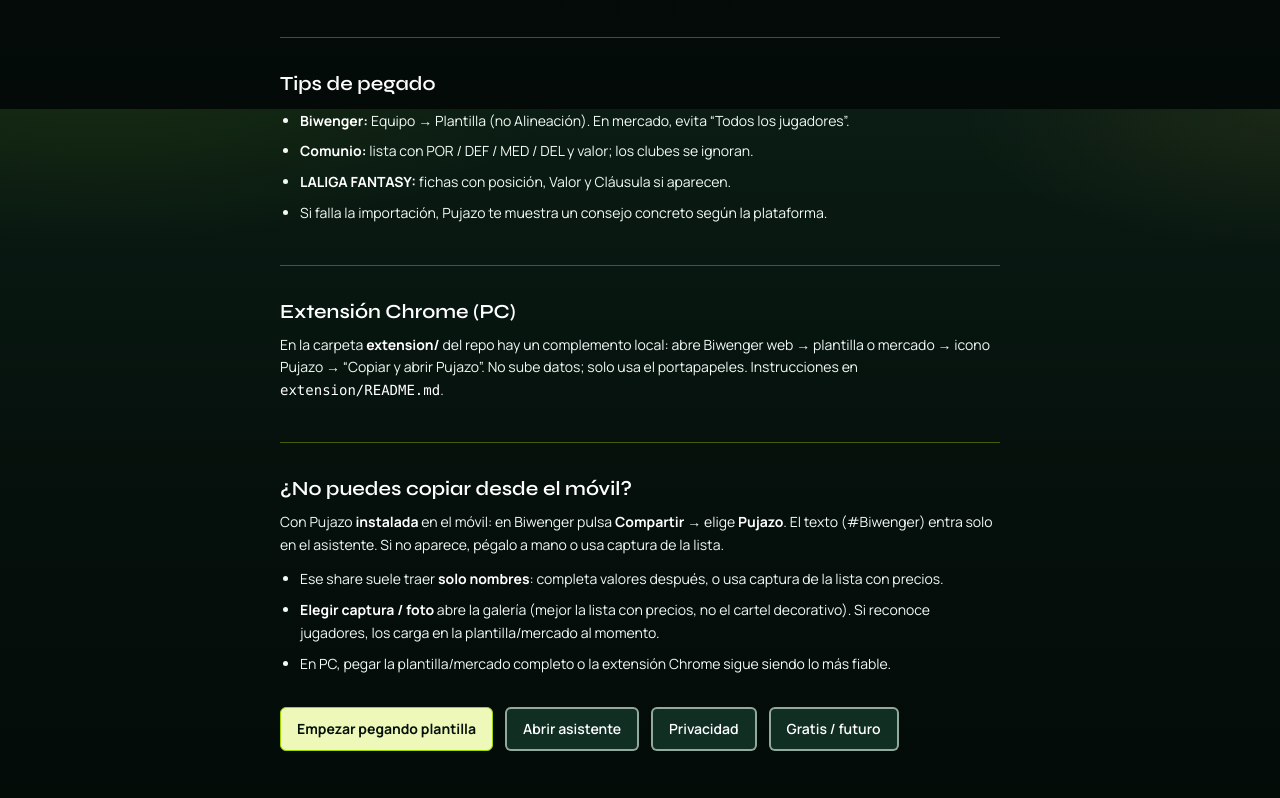
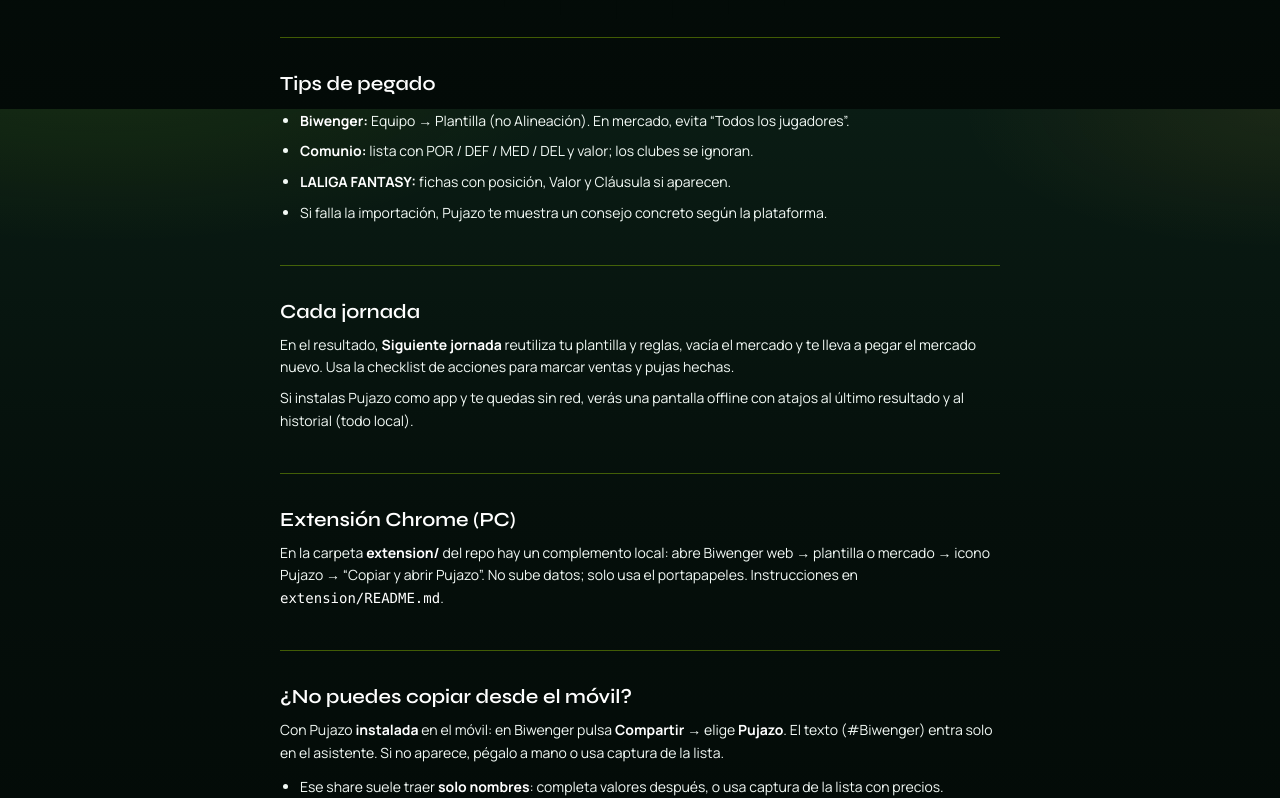
Before and after one commit to titicuevas/Pujazo, a Next.js app: page /como-usar in a window 1280 px wide. Shown: the part 691-1489 px from the top of the page. Built offline with nearby package versions, Linux system fonts and the light colour scheme; no server answers.

Commit message:
feat: pantalla offline de la PWA con atajos locales
Si no hay red, el service worker sirve offline.html y cachea resultado/historial para seguir consultando el plan en el dispositivo.

Co-authored-by: Cursor <cursoragent@cursor.com>

```diff
--- /dev/null
+++ b/public/offline.html
@@ -0,0 +1,122 @@
+<!doctype html>
+<html lang="es">
+  <head>
+    <meta charset="utf-8" />
+    <meta name="viewport" content="width=device-width, initial-scale=1, viewport-fit=cover" />
+    <meta name="theme-color" content="#0b1f17" />
+    <title>Sin conexión · Pujazo</title>
+    <style>
+      :root {
+        color-scheme: dark;
+        --bg: #050f0b;
+        --lime: #9fd400;
+        --foam: #f3faf6;
+        --mist: #d7ebe0;
+        --ink: #fff;
+        --line: rgba(159, 212, 0, 0.35);
+        --panel: rgba(16, 48, 36, 0.92);
+      }
+      * {
+        box-sizing: border-box;
+      }
+      body {
+        margin: 0;
+        min-height: 100vh;
+        display: grid;
+        place-items: center;
+        padding: 24px;
+        padding-bottom: max(24px, env(safe-area-inset-bottom));
+        font-family: "Avenir Next", "Segoe UI", system-ui, sans-serif;
+        background:
+          radial-gradient(ellipse at top, rgba(159, 212, 0, 0.12), transparent 55%),
+          var(--bg);
+        color: var(--foam);
+      }
+      main {
+        width: min(420px, 100%);
+        border: 1px solid var(--line);
+        border-radius: 16px;
+        background: var(--panel);
+        padding: 22px 20px;
+      }
+      h1 {
+        margin: 0;
+        font-size: 1.6rem;
+        color: var(--lime);
+      }
+      p {
+        margin: 12px 0 0;
+        line-height: 1.5;
+        color: var(--mist);
+        font-size: 0.95rem;
+      }
+      ul {
+        margin: 14px 0 0;
+        padding-left: 1.15rem;
+        color: var(--foam);
+        font-size: 0.9rem;
+        line-height: 1.45;
+      }
+      .actions {
+        display: grid;
+        gap: 8px;
+        margin-top: 18px;
+      }
+      a,
+      button {
+        appearance: none;
+        display: block;
+        width: 100%;
+        text-align: center;
+        text-decoration: none;
+        border-radius: 10px;
+        padding: 11px 14px;
+        font-weight: 700;
+        font-size: 0.95rem;
+        cursor: pointer;
+        border: 0;
+      }
+      .primary {
+        background: #eef8b8;
+        color: #04110c;
+      }
+      .secondary {
+        background: transparent;
+        color: var(--ink);
+        border: 1px solid var(--line);
+      }
+      .note {
+        margin-top: 14px;
+        font-size: 0.8rem;
+        color: var(--mist);
+      }
+    </style>
+  </head>
+  <body>
+    <main>
+      <h1>Sin conexión</h1>
+      <p>
+        Pujazo no puede cargar esta pantalla ahora. Tus datos siguen en este
+        dispositivo (borrador, historial y último plan).
+      </p>
+      <ul>
+        <li>Si ya visitaste el resultado o el historial, prueba esos atajos.</li>
+        <li>Cuando vuelva la red, recarga para seguir analizando.</li>
+      </ul>
+      <div class="actions">
+        <button type="button" class="primary" id="retry">Reintentar</button>
+        <a class="secondary" href="/resultado">Abrir último resultado</a>
+        <a class="secondary" href="/historial">Abrir historial</a>
+        <a class="secondary" href="/">Inicio</a>
+      </div>
+      <p class="note">
+        Modo local: sin cuenta y sin subir tu liga a un servidor de Pujazo.
+      </p>
+    </main>
+    <script>
+      document.getElementById("retry").addEventListener("click", function () {
+        location.reload();
+      });
+    </script>
+  </body>
+</html>
--- a/public/sw.js
+++ b/public/sw.js
@@ -1,19 +1,33 @@
 /* Service worker mínimo: cache de shell para instalación PWA.
    No guarda plantillas ni análisis (siguen en localStorage de la página). */
-const CACHE = "pujazo-shell-v2";
-const PRECACHE = ["/", "/analizar", "/manifest.webmanifest", "/icons/icon-192.png"];
+const CACHE = "pujazo-shell-v3";
+const PRECACHE = [
+  "/",
+  "/analizar",
+  "/resultado",
+  "/historial",
+  "/offline.html",
+  "/manifest.webmanifest",
+  "/icons/icon-192.png",
+];
 
 self.addEventListener("install", (event) => {
   event.waitUntil(
-    caches.open(CACHE).then((cache) => cache.addAll(PRECACHE)).then(() => self.skipWaiting()),
+    caches
+      .open(CACHE)
+      .then((cache) => cache.addAll(PRECACHE))
+      .then(() => self.skipWaiting()),
   );
 });
 
 self.addEventListener("activate", (event) => {
   event.waitUntil(
-    caches.keys().then((keys) =>
-      Promise.all(keys.filter((k) => k !== CACHE).map((k) => caches.delete(k))),
-    ).then(() => self.clients.claim()),
+    caches
+      .keys()
+      .then((keys) =>
+        Promise.all(keys.filter((k) => k !== CACHE).map((k) => caches.delete(k))),
+      )
+      .then(() => self.clients.claim()),
   );
 });
 
@@ -24,8 +38,11 @@ self.addEventListener("fetch", (event) => {
   const url = new URL(request.url);
   if (url.origin !== self.location.origin) return;
 
-  // HTML: red primero, cache de respaldo
-  if (request.mode === "navigate" || request.headers.get("accept")?.includes("text/html")) {
+  // HTML: red primero, cache de la ruta, si falla → offline.html
+  if (
+    request.mode === "navigate" ||
+    request.headers.get("accept")?.includes("text/html")
+  ) {
     event.respondWith(
       fetch(request)
         .then((response) => {
@@ -33,7 +50,19 @@ self.addEventListener("fetch", (event) => {
           void caches.open(CACHE).then((cache) => cache.put(request, copy));
           return response;
         })
-        .catch(() => caches.match(request).then((r) => r || caches.match("/"))),
+        .catch(async () => {
+          const cached = await caches.match(request);
+          if (cached) return cached;
+          const home = await caches.match("/");
+          if (home) return home;
+          return (
+            (await caches.match("/offline.html")) ||
+            new Response("Sin conexión", {
+              status: 503,
+              headers: { "Content-Type": "text/plain; charset=utf-8" },
+            })
+          );
+        }),
     );
     return;
   }
--- a/src/app/como-usar/page.tsx
+++ b/src/app/como-usar/page.tsx
@@ -81,6 +81,23 @@ export default function ComoUsarPage() {
 
         <section className="mt-10 border-t border-[var(--line)] pt-8">
           <h2 className="font-display text-xl font-semibold text-ink">
+            Cada jornada
+          </h2>
+          <p className="mt-2 text-sm leading-relaxed text-foam">
+            En el resultado,{" "}
+            <strong className="text-ink">Siguiente jornada</strong> reutiliza
+            tu plantilla y reglas, vacía el mercado y te lleva a pegar el
+            mercado nuevo. Usa la checklist de acciones para marcar ventas y
+            pujas hechas.
+          </p>
+          <p className="mt-2 text-sm leading-relaxed text-foam">
+            Si instalas Pujazo como app y te quedas sin red, verás una pantalla
+            offline con atajos al último resultado y al historial (todo local).
+          </p>
+        </section>
+
+        <section className="mt-10 border-t border-[var(--line)] pt-8">
+          <h2 className="font-display text-xl font-semibold text-ink">
             Extensión Chrome (PC)
           </h2>
           <p className="mt-2 text-sm leading-relaxed text-foam">
--- a/src/app/precios/page.tsx
+++ b/src/app/precios/page.tsx
@@ -13,6 +13,7 @@ const freeNow = [
   "Pegar o capturar plantilla y mercado (auto-import si detecta jugadores)",
   "Plan en móvil con atajos a fichaje, ventas y once + PDF/compartir",
   "Historial local con comparar planes y copia JSON entre dispositivos",
+  "PWA con modo offline básico (último resultado / historial en caché)",
 ];
 
 const laterPaid = [
```
Also changed, not shown: 1 other file (tests, documents, lock files or other folders).
